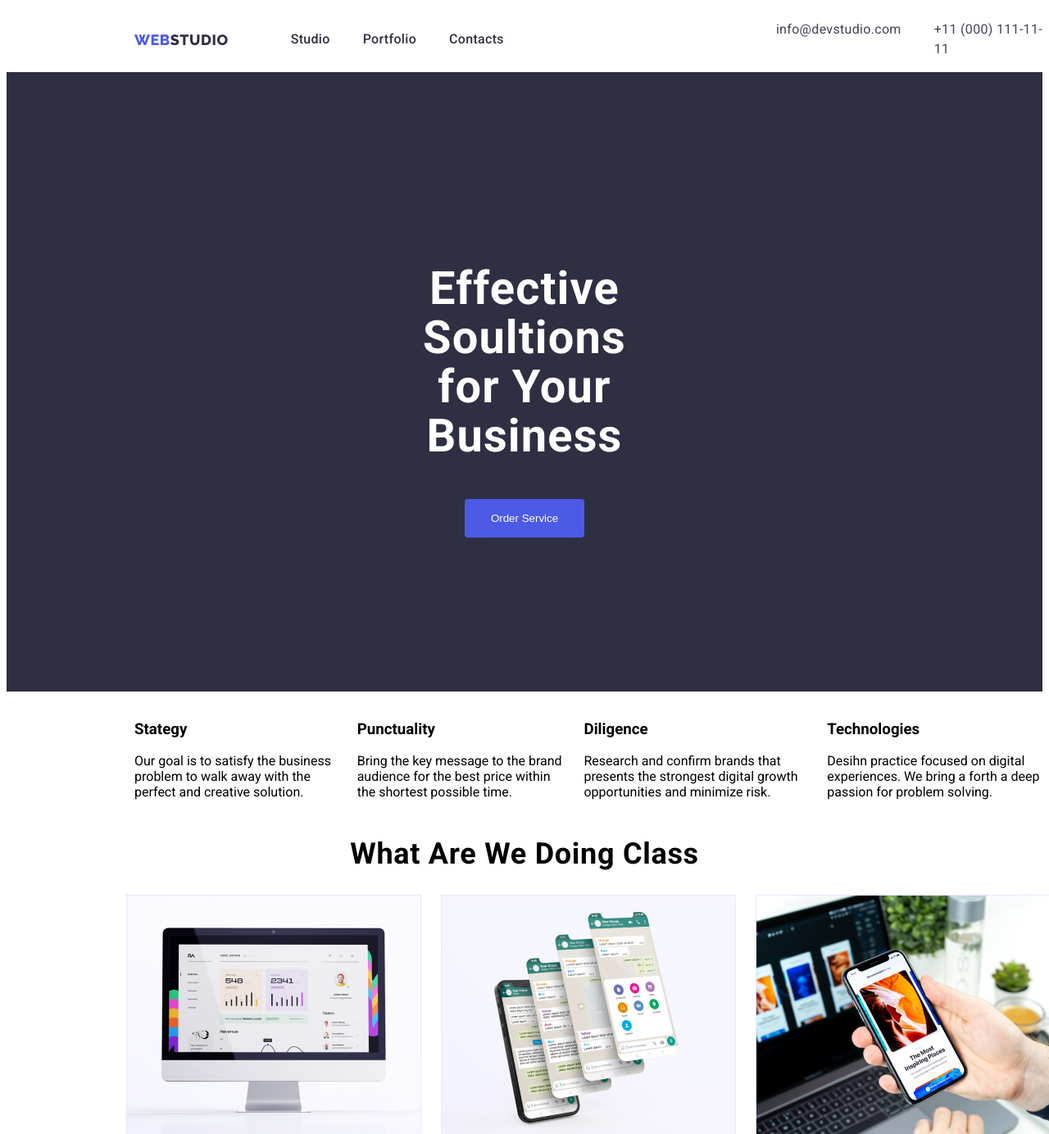
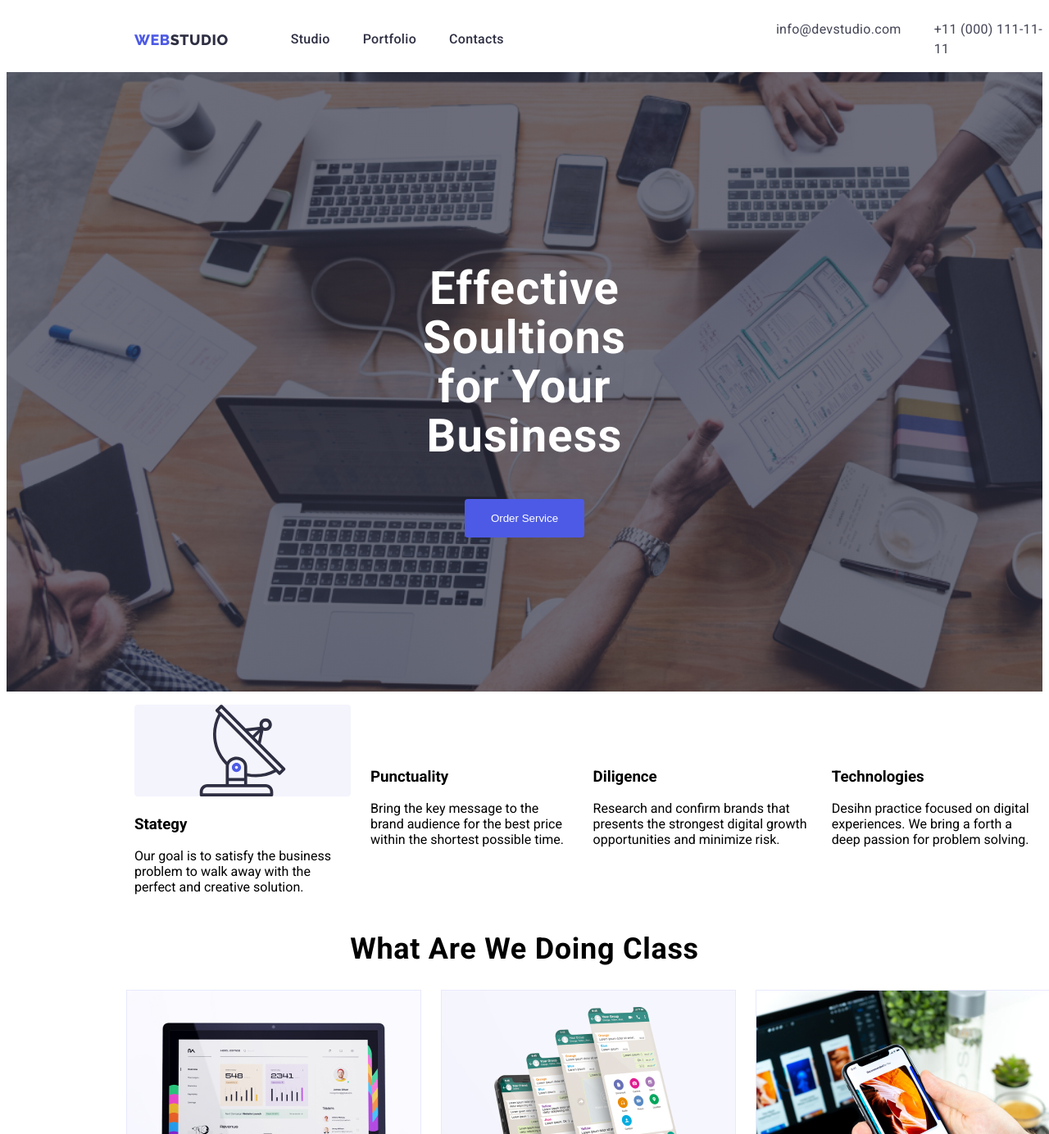
Before and after one commit to shenzdaganta/goit-markup-hw-04, a plain HTML site: page index.html in a window 1280 px wide. Shown: the top 1384 px of the page at 82% size. Drawn offline with Linux system fonts and the light colour scheme.

Commit message:
added svg
create svg sprite

```diff
--- a/CSS/styles.css
+++ b/CSS/styles.css
@@ -4,6 +4,7 @@
     --SLATE: #434455;
     --CLOUD: #F4F4FD;
     --WHITE: #fff;
+    --GREY: #2e2f42;
 
 }
 
@@ -84,7 +85,9 @@
 }
 
 .hero {
-    background-color: var(--NAVYBLUE);
+    background: linear-gradient(rgba(46, 47, 66, 0.7), rgba(46, 47, 66, 0.7) ), url("../images/peopleoffice.jpg");
+    background-size: cover;
+    background-repeat: no-repeat;
     text-align: center;
     padding: 188px 472px;
 }
@@ -119,6 +122,14 @@
     gap: 24px;
     display: flex;
     align-items: center;
+}
+
+.icon {
+    border-radius: 4px;
+    background: var(--CLOUD, #F4F4FD);
+    width: 264px;
+    height: 112px;
+    flex-shrink: 0;
 }
 
 .whatsection {
--- a/index.html
+++ b/index.html
@@ -50,9 +50,11 @@
 
             <!--Hero Description-->
         <Section>
-
             <ul class="herolist">
                 <li>
+                        <svg width="64" height="64" class="icon icon-antenna">
+                            <use href="./images/icon.svg#antenna"></use>
+                        </svg>
                     <h3>Stategy</h3>
                 <p>Our goal is to satisfy the business problem to walk away with the perfect and creative solution.</p>
                 </li>
```
Also changed, not shown: images/icon.svg (added), images/peopleoffice.jpg (added).
